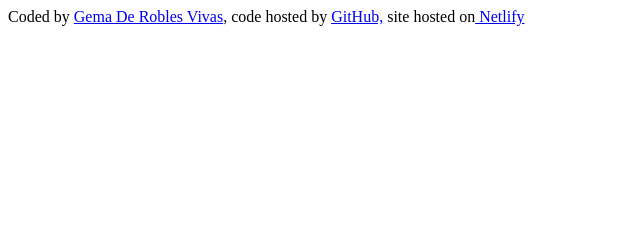
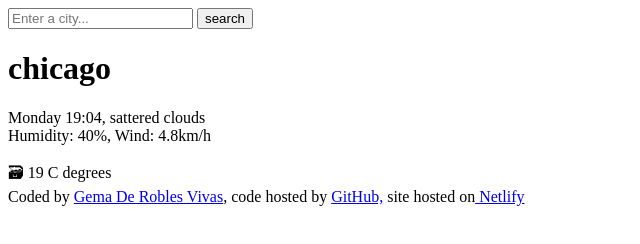
Before and after one commit to cyandy3/project-1, a plain HTML site: page index.html in a window 1280 px wide. Shown: the whole page, without its empty margins (0-640 px from the left). Drawn offline with Linux system fonts and the light colour scheme.

Commit message:
added html structure

```diff
--- a/index.html
+++ b/index.html
@@ -6,6 +6,25 @@
     <title>Weather Application</title>
 </head>
 <body>
+    <header>
+        <form>
+            <input type="search" placeholder="Enter a city..." required/>
+            <input type="submit" value="search"/>
+        </form>
+    </header>
+    <main>
+        <div>
+        <h1>chicago</h1>
+        <p>
+            Monday 19:04, sattered clouds
+            <br/>
+            Humidity: 40%, Wind: 4.8km/h
+        </p>
+        </div>
+        <div>
+        🗃 19 C degrees
+        </div>
+    </main>
   <footer> Coded by <a href="https://github.com/cyandy3" target="_blank">Gema De Robles Vivas</a>, code hosted by <a href="https://github.com/" target="_blank">GitHub,</a> site hosted on<a href="https://www.netlify.com/?qgad=669861900644&qgterm=netlify&utm_source=google&utm_term=netlify&utm_campaign=GS_Connect:+Netlify+Brand&utm_medium=paid_search&hsa_acc=3888979506&hsa_cam=20355763121&hsa_grp=154990107550&hsa_ad=669861900644&hsa_src=g&hsa_tgt=kwd-309804753741&hsa_kw=netlify&hsa_mt=b&hsa_net=adwords&hsa_ver=3&gad_source=1&gclid=Cj0KCQjw-r-vBhC-ARIsAGgUO2AZulmby6no9Y5xFNu1S6YonFO2tBYeW2MdKiKx0D32N5LHPMipMRwaAjVuEALw_wcB" target="_blank"> Netlify</a></footer>
 </body>
 </html>
```
